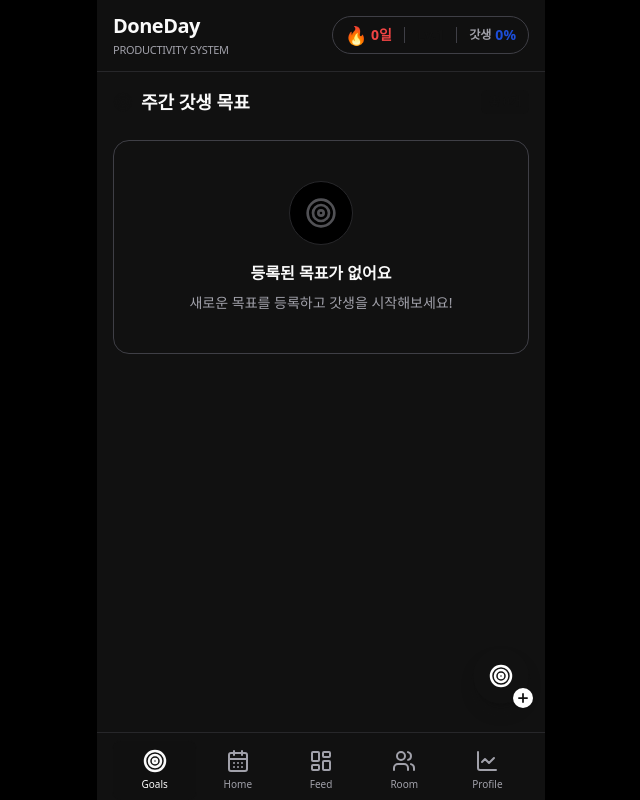
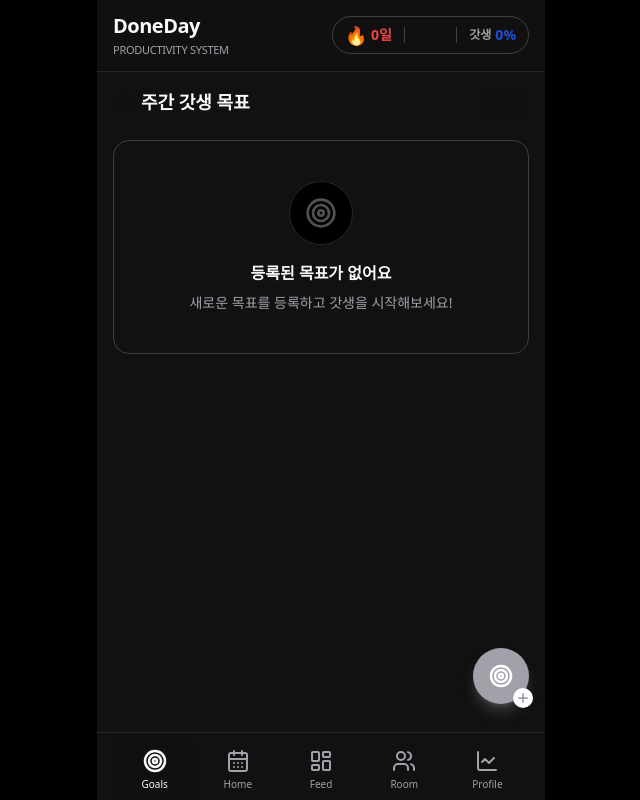
Before and after one commit to ilovedoraemon97-ops/nextjs-boilerplate, a Next.js app: page /goals in a window 1280 px wide. Shown: the whole page, without its empty margins (319-959 px from the left). Built offline with nearby package versions, Linux system fonts and the light colour scheme; no server answers.

Commit message:
Match goals FAB to home style

```diff
--- a/app/goals/page.tsx
+++ b/app/goals/page.tsx
@@ -171,12 +171,12 @@
             {fabHost && createPortal(
                 <button
                     onClick={handleAddClick}
-                    className="fixed bottom-24 left-auto w-14 h-14 bg-primary text-white rounded-full flex items-center justify-center shadow-lg shadow-primary/30 hover:bg-primary-hover hover:scale-105 active:scale-95 transition-all z-[90] pointer-events-auto"
+                    className="fixed bottom-24 left-auto w-14 h-14 bg-normal text-white rounded-full flex items-center justify-center shadow-lg shadow-normal/30 hover:bg-normal-hover hover:scale-105 active:scale-95 transition-all z-[90] pointer-events-auto"
                     style={{ right: `calc(${fabRight} + env(safe-area-inset-right))`, left: 'auto' }}
                     aria-label="갓생 목표 추가"
                 >
                     <Target className="w-6 h-6" strokeWidth={2.5} />
-                    <span className="absolute -bottom-1 -right-1 w-5 h-5 rounded-full bg-white text-primary flex items-center justify-center shadow-sm">
+                    <span className="absolute -bottom-1 -right-1 w-5 h-5 rounded-full bg-white text-normal flex items-center justify-center shadow-sm">
                         <Plus className="w-3.5 h-3.5" strokeWidth={3} />
                     </span>
                 </button>,
```
